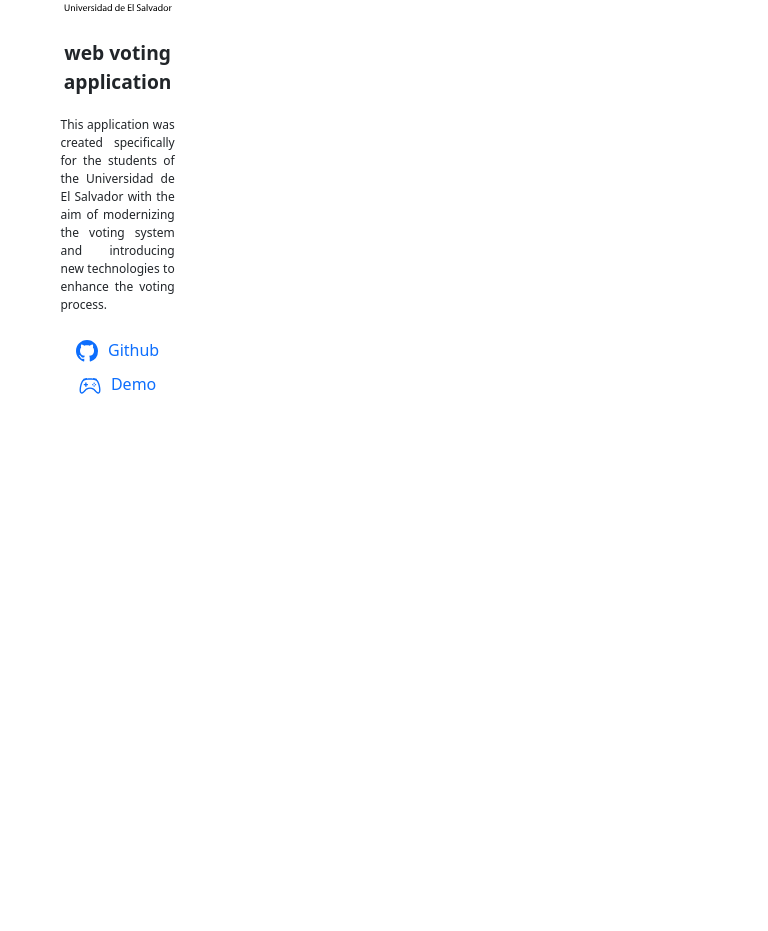
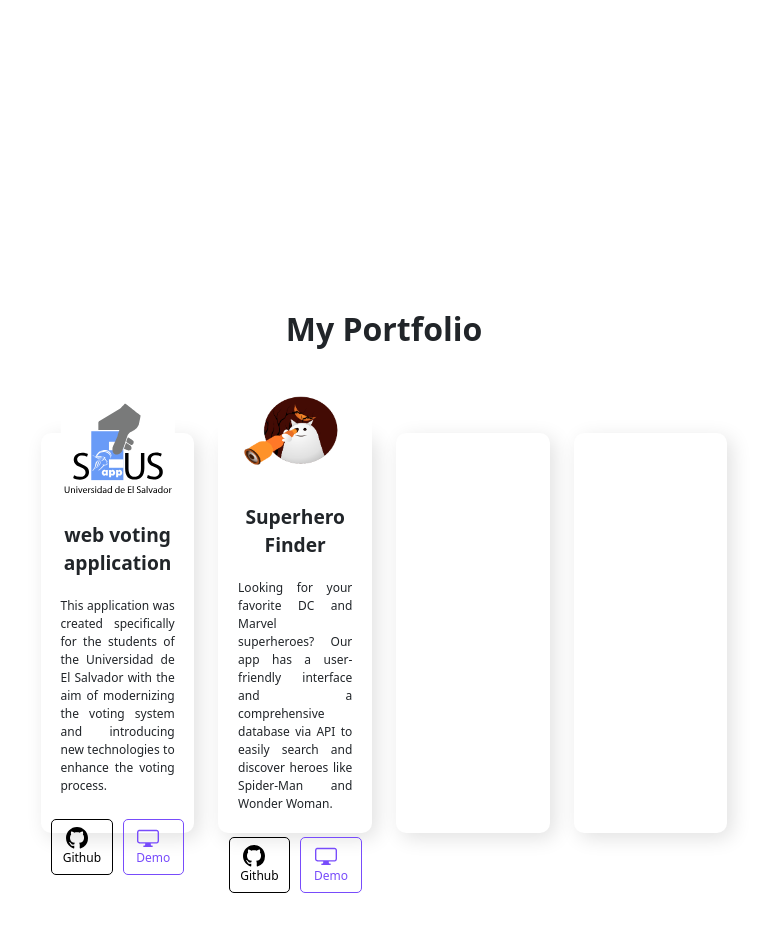
Before and after one commit to diego0043/portafolio, a React (Vite) app: page / in a window 768 px wide. Shown: the part 1695-2626 px from the top of the page. Before the commit the page ends 2240 px from the top, so only its background shows below. Built offline with nearby package versions, Linux system fonts and the light colour scheme.

Commit message:
trabajando en proyectos

```diff
--- a/src/assets/Projects.css
+++ b/src/assets/Projects.css
@@ -1,6 +1,127 @@
 @media screen and (max-width: 768px) {
     .container-projects{
         height: 90vh;
+        margin-top: 60vh;
+    }
+
+    .title-projects{
+        font-size: 2rem;
+        text-align: center;
+        font-weight: bold;
+        margin-bottom: 7vh;
+    }
+
+    .container-cols{
+        display: flex;
+        justify-content: center;
+        align-items: center;
+        gap: 20px;
+        width: 100%;
+    }
+
+    .card-project{
+        display: block;
+        width: 80vw;
+        height: 400px;
+        border-radius: 10px;
+        background-color: #fff;
+        display: flex;
+        flex-direction: column;
+        justify-content: center;
+        align-items: center;
+        box-shadow: 5px 5px 20px rgba(0,0,0,0.12);
+        transition: all 0.7s ease-in-out;
+        margin-left: auto;
+        margin-right: auto;
+        margin-bottom: 20px;
+    }
+
+    .image-card{
+        position: relative;
+        width: 80vw;
+        height: 120px;
+        border-radius: 10px 10px 0 0;
+        background-size: cover;
+        margin-top: 0%;
+    }
+
+    .image{
+        position: absolute;
+        width: 100%;
+        height: 100%;
+        border-radius: 10px 10px 0 0;
+        object-fit: fill;
+        top: 0;
+        left: 0;
+    }
+
+    .title-card{
+        font-size: 1.2rem;
+        font-weight: bold;
+        margin-top: 10px;
+    }
+
+    .paragraph{
+        width: 70vw;
+        font-size: 12px;
+        text-align: justify;
+        margin: 0 10px;
+        margin-top: 5px;
+    }
+
+    .container-btn{
+        width: 100%;
+        display: flex;
+        justify-content: center;
+        align-items: center;
+        margin-top: 24px;
+        gap: 10px;
+    }
+
+    .icon-btn-project{
+        margin-right: 10px;
+    }
+
+    .btn-github{
+        text-decoration: none;
+        color: #fff;
+        background-color: black;
+        color: white;
+        padding: 7px 10px;
+        border-radius: 5px;
+        font-size: 12px;
+        transition: all 0.3s ease-in-out;
+        width: 40%;
+        text-align: center;
+        cursor: pointer;
+        border: 1px solid black;
+    }
+
+    .btn-github:active{
+        background-color: black;
+        color: #fff;
+        transition: all 0.3s ease-in-out;
+        transform: scale(1.1);
+    }
+
+    .btn-demo{
+        text-decoration: none;
+        color: #fff;
+        background-color: var(--color-primary);
+        padding: 7px 10px;
+        border-radius: 5px;
+        font-size: 12px;
+        transition: all 0.3s ease-in-out;
+        width: 40%;
+        text-align: center;
+        cursor: pointer;
+        color: white;
+        border: 1px solid var(--color-primary);
+    }
+
+    .btn-demo:active{
+        transition: all 0.3s ease-in-out;
+        transform: scale(1.1);
     }
 }
 
@@ -29,17 +150,17 @@
         height: 400px;
         border-radius: 10px;
         background-color: #fff;
-        box-shadow: 0 0 10px rgba(0,0,0,0.1);
         display: flex;
         flex-direction: column;
         justify-content: center;
         align-items: center;
-        transition: all 0.3s ease-in-out;
+        transition: all 0.7s ease-in-out;
     }
 
     .card-project:hover{
-        transition: all 0.3s ease-in-out;
-        transform: scale(1.05);
+        transition: all 0.7s ease-in-out;
+        box-shadow: 5px 5px 20px rgba(0,0,0,0.12);
+
     }
 
     .image-card{
--- a/src/components/Projects.jsx
+++ b/src/components/Projects.jsx
@@ -1,4 +1,5 @@
 import seus from "../assets/images/seusApp.svg";
+import heroes from "../assets/images/heroesApp.png";
 
 export const Projects = () => {
   return (
@@ -50,8 +51,7 @@ export const Projects = () => {
                       class="icon-btn-project"
                       viewBox="0 0 16 16"
                     >
-                      <path d="M11.5 6.027a.5.5 0 1 1-1 0 .5.5 0 0 1 1 0zm-1.5 1.5a.5.5 0 1 0 0-1 .5.5 0 0 0 0 1zm2.5-.5a.5.5 0 1 1-1 0 .5.5 0 0 1 1 0zm-1.5 1.5a.5.5 0 1 0 0-1 .5.5 0 0 0 0 1zm-6.5-3h1v1h1v1h-1v1h-1v-1h-1v-1h1v-1z" />
-                      <path d="M3.051 3.26a.5.5 0 0 1 .354-.613l1.932-.518a.5.5 0 0 1 .62.39c.655-.079 1.35-.117 2.043-.117.72 0 1.443.041 2.12.126a.5.5 0 0 1 .622-.399l1.932.518a.5.5 0 0 1 .306.729c.14.09.266.19.373.297.408.408.78 1.05 1.095 1.772.32.733.599 1.591.805 2.466.206.875.34 1.78.364 2.606.024.816-.059 1.602-.328 2.21a1.42 1.42 0 0 1-1.445.83c-.636-.067-1.115-.394-1.513-.773-.245-.232-.496-.526-.739-.808-.126-.148-.25-.292-.368-.423-.728-.804-1.597-1.527-3.224-1.527-1.627 0-2.496.723-3.224 1.527-.119.131-.242.275-.368.423-.243.282-.494.575-.739.808-.398.38-.877.706-1.513.773a1.42 1.42 0 0 1-1.445-.83c-.27-.608-.352-1.395-.329-2.21.024-.826.16-1.73.365-2.606.206-.875.486-1.733.805-2.466.315-.722.687-1.364 1.094-1.772a2.34 2.34 0 0 1 .433-.335.504.504 0 0 1-.028-.079zm2.036.412c-.877.185-1.469.443-1.733.708-.276.276-.587.783-.885 1.465a13.748 13.748 0 0 0-.748 2.295 12.351 12.351 0 0 0-.339 2.406c-.022.755.062 1.368.243 1.776a.42.42 0 0 0 .426.24c.327-.034.61-.199.929-.502.212-.202.4-.423.615-.674.133-.156.276-.323.44-.504C4.861 9.969 5.978 9.027 8 9.027s3.139.942 3.965 1.855c.164.181.307.348.44.504.214.251.403.472.615.674.318.303.601.468.929.503a.42.42 0 0 0 .426-.241c.18-.408.265-1.02.243-1.776a12.354 12.354 0 0 0-.339-2.406 13.753 13.753 0 0 0-.748-2.295c-.298-.682-.61-1.19-.885-1.465-.264-.265-.856-.523-1.733-.708-.85-.179-1.877-.27-2.913-.27-1.036 0-2.063.091-2.913.27z" />
+                      <path d="M0 4s0-2 2-2h12s2 0 2 2v6s0 2-2 2h-4c0 .667.083 1.167.25 1.5H11a.5.5 0 0 1 0 1H5a.5.5 0 0 1 0-1h.75c.167-.333.25-.833.25-1.5H2s-2 0-2-2V4zm1.398-.855a.758.758 0 0 0-.254.302A1.46 1.46 0 0 0 1 4.01V10c0 .325.078.502.145.602.07.105.17.188.302.254a1.464 1.464 0 0 0 .538.143L2.01 11H14c.325 0 .502-.078.602-.145a.758.758 0 0 0 .254-.302 1.464 1.464 0 0 0 .143-.538L15 9.99V4c0-.325-.078-.502-.145-.602a.757.757 0 0 0-.302-.254A1.46 1.46 0 0 0 13.99 3H2c-.325 0-.502.078-.602.145z" />
                     </svg>
                     <span className="text-btn">Demo</span>
                   </a>
@@ -62,8 +62,47 @@ export const Projects = () => {
               <div className="card-project">
                 <div className="row">
                   <div className="image-card">
-                    <img src="" alt="" />
+                    <img className="image" src={heroes} alt="" />
                   </div>
+                </div>
+                <div className="row">
+                  <span className="title-card">Superhero Finder</span>
+                </div>
+                <div className="row">
+                  <p className="paragraph">
+                    Looking for your favorite DC and Marvel superheroes? Our app
+                    has a user-friendly interface and a comprehensive database
+                    via API to easily search and discover heroes like Spider-Man
+                    and Wonder Woman.
+                  </p>
+                </div>
+                <div className="row container-btn">
+                  <a className="btn-github">
+                    <svg
+                      xmlns="http://www.w3.org/2000/svg"
+                      width="22"
+                      height="22"
+                      fill="currentColor"
+                      class="icon-btn-project"
+                      viewBox="0 0 16 16"
+                    >
+                      <path d="M8 0C3.58 0 0 3.58 0 8c0 3.54 2.29 6.53 5.47 7.59.4.07.55-.17.55-.38 0-.19-.01-.82-.01-1.49-2.01.37-2.53-.49-2.69-.94-.09-.23-.48-.94-.82-1.13-.28-.15-.68-.52-.01-.53.63-.01 1.08.58 1.23.82.72 1.21 1.87.87 2.33.66.07-.52.28-.87.51-1.07-1.78-.2-3.64-.89-3.64-3.95 0-.87.31-1.59.82-2.15-.08-.2-.36-1.02.08-2.12 0 0 .67-.21 2.2.82.64-.18 1.32-.27 2-.27.68 0 1.36.09 2 .27 1.53-1.04 2.2-.82 2.2-.82.44 1.1.16 1.92.08 2.12.51.56.82 1.27.82 2.15 0 3.07-1.87 3.75-3.65 3.95.29.25.54.73.54 1.48 0 1.07-.01 1.93-.01 2.2 0 .21.15.46.55.38A8.012 8.012 0 0 0 16 8c0-4.42-3.58-8-8-8z" />
+                    </svg>
+                    <span className="text-btn">Github</span>
+                  </a>
+                  <a className="btn-demo">
+                    <svg
+                      xmlns="http://www.w3.org/2000/svg"
+                      width="22"
+                      height="22"
+                      fill="currentColor"
+                      class="icon-btn-project"
+                      viewBox="0 0 16 16"
+                    >
+                      <path d="M0 4s0-2 2-2h12s2 0 2 2v6s0 2-2 2h-4c0 .667.083 1.167.25 1.5H11a.5.5 0 0 1 0 1H5a.5.5 0 0 1 0-1h.75c.167-.333.25-.833.25-1.5H2s-2 0-2-2V4zm1.398-.855a.758.758 0 0 0-.254.302A1.46 1.46 0 0 0 1 4.01V10c0 .325.078.502.145.602.07.105.17.188.302.254a1.464 1.464 0 0 0 .538.143L2.01 11H14c.325 0 .502-.078.602-.145a.758.758 0 0 0 .254-.302 1.464 1.464 0 0 0 .143-.538L15 9.99V4c0-.325-.078-.502-.145-.602a.757.757 0 0 0-.302-.254A1.46 1.46 0 0 0 13.99 3H2c-.325 0-.502.078-.602.145z" />
+                    </svg>
+                    <span className="text-btn">Demo</span>
+                  </a>
                 </div>
               </div>
             </div>
```
Also changed, not shown: src/assets/images/heroesApp.png (added).
